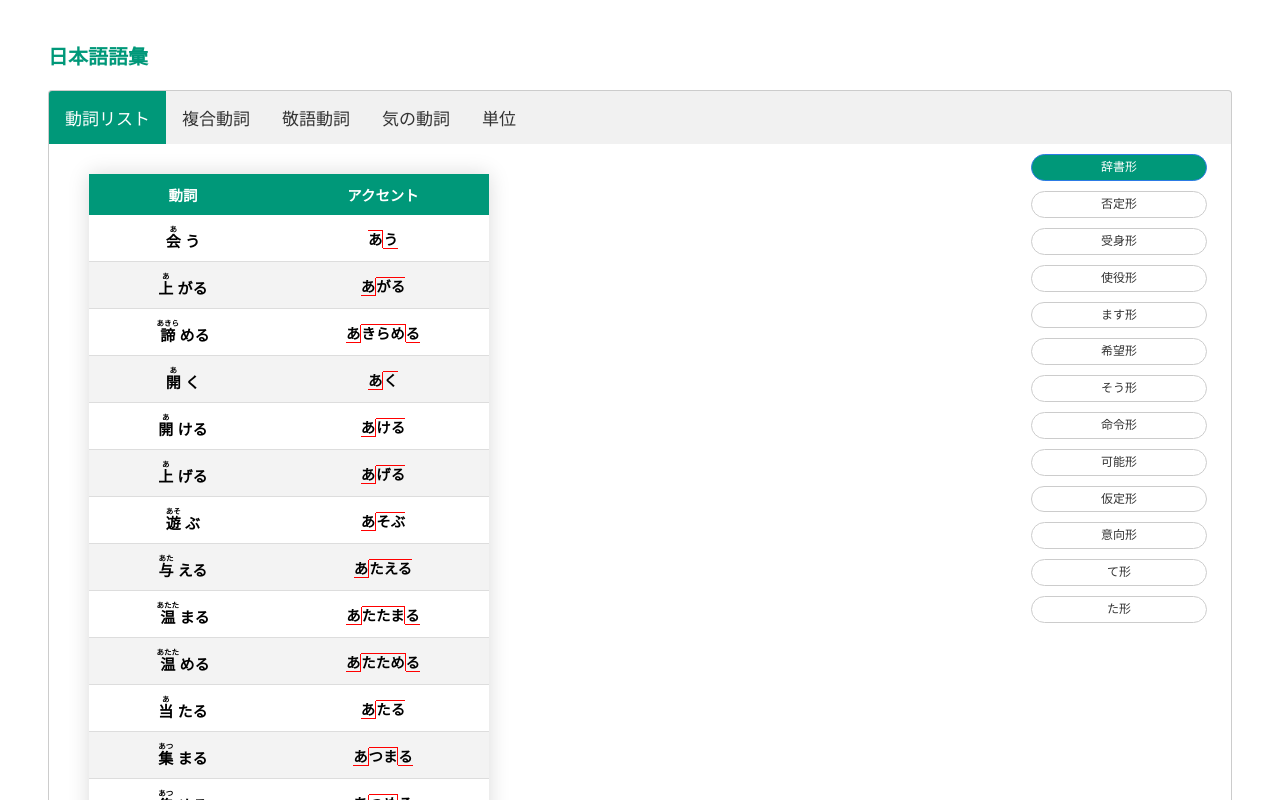
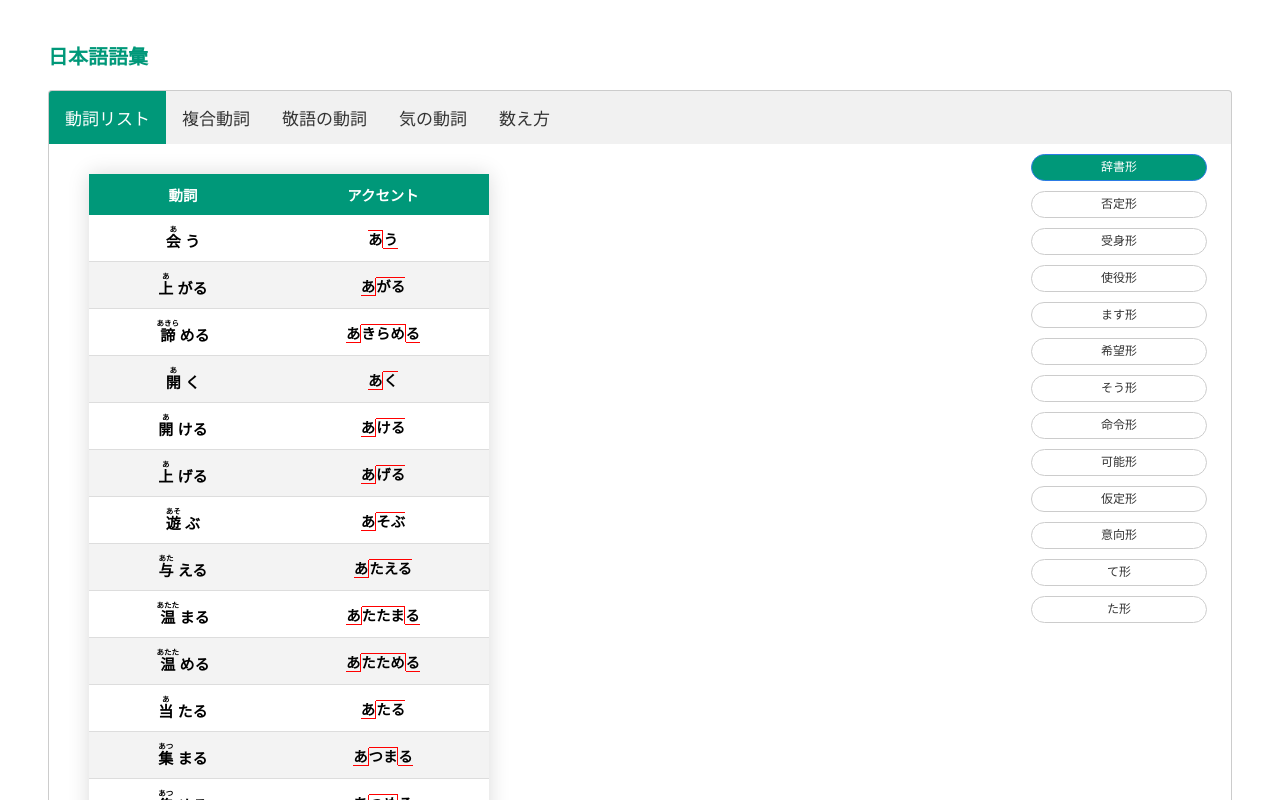
Before and after one commit to JoshuaMChan/japanese_word, a Vue app: page /#verbs in a window 1280 px wide. Shown: the top 800 px of the page. Built offline with nearby package versions, Linux system fonts and the light colour scheme.

Commit message:
slight change

```diff
--- a/src/App.vue
+++ b/src/App.vue
@@ -12,9 +12,9 @@ interface CSVModuleConfig {
 // ===== CSV Module List =====
 const csvModules: CSVModuleConfig[] = [
   { id: 'compound', displayName: '複合動詞' },
-  { id: 'honorific', displayName: '敬語動詞' },
+  { id: 'honorific', displayName: '敬語の動詞' },
   { id: 'ki', displayName: '気の動詞' },
-  { id: 'unit', displayName: '単位' },
+  { id: 'unit', displayName: '数え方' },
 ]
 
 // ===== Tab Configuration =====
```
Also changed, not shown: src/assets/csvs/compound.csv, src/assets/csvs/unit.csv.
